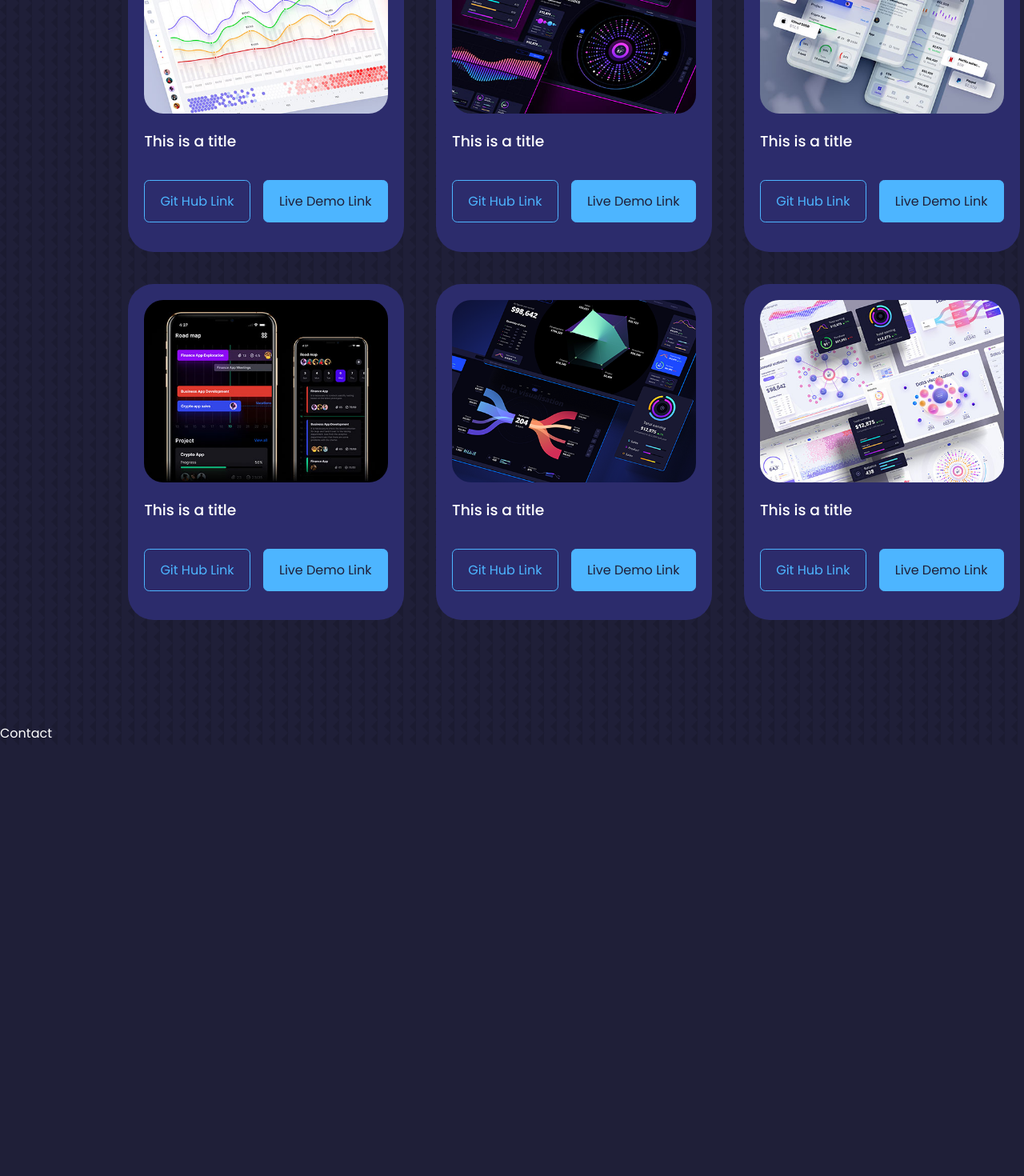
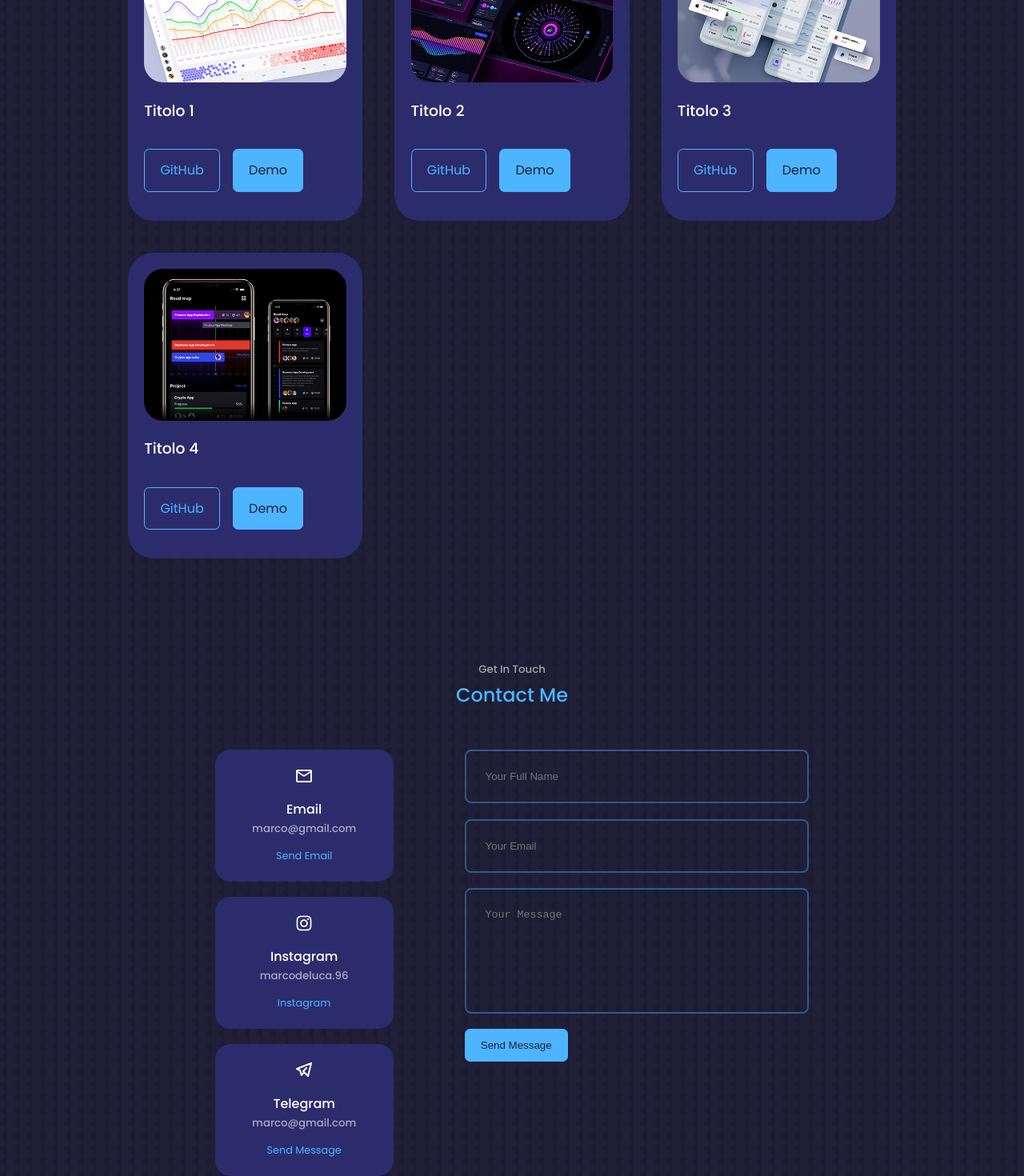
Before and after one commit to marcodeluca96/marcodeluca96.github.io, a React (Create React App) app: page / in a window 1280 px wide. Shown: the part 2876-4346 px from the top of the page at 80% size. Before the commit the page ends 3807 px from the top, so only its background shows below. Built offline with nearby package versions, Linux system fonts and the light colour scheme.

Commit message:
contact comp

```diff
--- /dev/null
+++ b/src/assets/data.js
@@ -0,0 +1,35 @@
+import IMG1 from './portfolio1.jpg';
+import IMG2 from './portfolio2.jpg';
+import IMG3 from './portfolio3.jpg';
+import IMG4 from './portfolio4.jpg';
+
+export const portfolioData = [
+  {
+    id: 1,
+    image: IMG1,
+    title: 'Titolo 1',
+    github: 'url',
+    demo: 'url',
+  },
+  {
+    id: 2,
+    image: IMG2,
+    title: 'Titolo 2',
+    github: 'url',
+    demo: 'url',
+  },
+  {
+    id: 3,
+    image: IMG3,
+    title: 'Titolo 3',
+    github: 'url',
+    demo: 'url',
+  },
+  {
+    id: 4,
+    image: IMG4,
+    title: 'Titolo 4',
+    github: 'url',
+    demo: 'url',
+  },
+];
--- a/src/components/contact/Contact.js
+++ b/src/components/contact/Contact.js
@@ -1,8 +1,56 @@
 import React from 'react';
 import './contact.css';
+import { MdOutlineEmail } from 'react-icons/md';
+import { AiOutlineInstagram } from 'react-icons/ai';
+import { TbBrandTelegram } from 'react-icons/tb';
 
 const Contact = () => {
-  return <section id='contact'>Contact</section>;
+  return (
+    <section id='contact'>
+      <h5>Get In Touch</h5>
+      <h2>Contact Me</h2>
+      <div className='container contact__container'>
+        <div className='contact__options'>
+          <article className='contact__option'>
+            <MdOutlineEmail className='contact__option-icon' />
+            <h4>Email</h4>
+            <h5>marco@gmail.com</h5>
+            <a href='malito:sa'>Send Email</a>
+          </article>
+          <article className='contact__option'>
+            <AiOutlineInstagram className='contact__option-icon' />
+            <h4>Instagram</h4>
+            <h5>marcodeluca.96</h5>
+            <a href='ksjad'>Instagram</a>
+          </article>
+          <article className='contact__option'>
+            <TbBrandTelegram className='contact__option-icon' />
+            <h4>Telegram</h4>
+            <h5>marco@gmail.com</h5>
+            <a href='malito:sa'>Send Message</a>
+          </article>
+        </div>
+        <form action=''>
+          <input
+            type='text'
+            name='name'
+            placeholder='Your Full Name'
+            required
+          />
+          <input type='email' name='email' placeholder='Your Email' required />
+          <textarea
+            name='message'
+            rows={7}
+            placeholder='Your Message'
+            required
+          />
+          <button type='submit' className='btn btn-primary'>
+            Send Message
+          </button>
+        </form>
+      </div>
+    </section>
+  );
 };
 
 export default Contact;
--- a/src/components/contact/contact.css
+++ b/src/components/contact/contact.css
@@ -0,0 +1,75 @@
+.container.contact__container {
+  width: 58%;
+  display: grid;
+  grid-template-columns: 30% 58%;
+  gap: 12%;
+}
+
+.contact__options {
+  display: flex;
+  flex-direction: column;
+  gap: 1.2rem;
+}
+
+.contact__option {
+  background: var(--color-bg-variant);
+  padding: 1.2rem;
+  border-radius: 1.2rem;
+  text-align: center;
+  border: 1px solid transparent;
+  transition: var(--transition);
+}
+
+.contact__option:hover {
+  background: transparent;
+  border-color: var(--color-primary-variant);
+}
+
+.contact__option-icon {
+  font-size: 1.5rem;
+  margin-bottom: 0.5rem;
+}
+
+.contact__option a {
+  margin-top: 0.7rem;
+  display: inline-block;
+  font-size: 0.8rem;
+}
+
+.contact__option h5 {
+  color: var(--color-light);
+}
+
+form {
+  display: flex;
+  flex-direction: column;
+  gap: 1.2rem;
+}
+
+input,
+textarea {
+  width: 100%;
+  padding: 1.5rem;
+  border-radius: 0.5rem;
+  background: transparent;
+  border: 2px solid var(--color-primary-variant);
+  resize: none;
+  color: var(--color-white);
+}
+
+/*============= MEDIA QUERIES (MEDIUM DEVICES) =============*/
+
+@media screen and (max-width: 1024px) {
+  .container.contact__container {
+    grid-template-columns: 1fr;
+    gap: 2rem;
+  }
+}
+
+/*============= MEDIA QUERIES (SMALL DEVICES) =============*/
+
+@media screen and (max-width: 600px) {
+  .container.contact__container {
+    width: var(--container-width-sm);
+  }
+}
--- a/src/components/portfolio/Portfolio.js
+++ b/src/components/portfolio/Portfolio.js
@@ -1,11 +1,6 @@
 import React from 'react';
 import './portfolio.css';
-import IMG1 from '../../assets/portfolio1.jpg';
-import IMG2 from '../../assets/portfolio2.jpg';
-import IMG3 from '../../assets/portfolio3.jpg';
-import IMG4 from '../../assets/portfolio4.jpg';
-import IMG5 from '../../assets/portfolio5.png';
-import IMG6 from '../../assets/portfolio6.jpg';
+import { portfolioData } from '../../assets/data';
 
 const Portfolio = () => {
   return (
@@ -13,96 +8,25 @@
       <h5>My Recent Work</h5>
       <h2>Portfolio</h2>
       <div className='container portfolio__container'>
+        {portfolioData.map((item) => {
+          return (
             <article className='portfolio__item'>
               <div className='portfolio__item-image'>
                 {/* eslint-disable-next-line */}
-            <img src={IMG1} alt='' />
+                <img src={item.image} alt='' />
               </div>
-          <h3>This is a title</h3>
+              <h3>{item.title}</h3>
               <div className='portfolio__item-cta'>
-            <a href='#myurl' className='btn'>
-              Git Hub Link
+                <a href={item.github} className='btn'>
+                  GitHub
                 </a>
-            <a href='#myurl' className='btn btn-primary'>
-              Live Demo Link
+                <a href={item.demo} className='btn btn-primary'>
+                  Demo
                 </a>
               </div>
             </article>
-        <article className='portfolio__item'>
-          <div className='portfolio__item-image'>
-            {/* eslint-disable-next-line */}
-            <img src={IMG2} alt='' />
-          </div>
-          <h3>This is a title</h3>
-          <div className='portfolio__item-cta'>
-            <a href='#myurl' className='btn'>
-              Git Hub Link
-            </a>
-            <a href='#myurl' className='btn btn-primary'>
-              Live Demo Link
-            </a>
-          </div>
-        </article>
-        <article className='portfolio__item'>
-          <div className='portfolio__item-image'>
-            {/* eslint-disable-next-line */}
-            <img src={IMG3} alt='' />
-          </div>
-          <h3>This is a title</h3>
-          <div className='portfolio__item-cta'>
-            <a href='#myurl' className='btn'>
-              Git Hub Link
-            </a>
-            <a href='#myurl' className='btn btn-primary'>
-              Live Demo Link
-            </a>
-          </div>
-        </article>
-        <article className='portfolio__item'>
-          <div className='portfolio__item-image'>
-            {/* eslint-disable-next-line */}
-            <img src={IMG4} alt='' />
-          </div>
-          <h3>This is a title</h3>
-          <div className='portfolio__item-cta'>
-            <a href='#myurl' className='btn'>
-              Git Hub Link
-            </a>
-            <a href='#myurl' className='btn btn-primary'>
-              Live Demo Link
-            </a>
-          </div>
-        </article>
-        <article className='portfolio__item'>
-          <div className='portfolio__item-image'>
-            {/* eslint-disable-next-line */}
-            <img src={IMG5} alt='' />
-          </div>
-          <h3>This is a title</h3>
-          <div className='portfolio__item-cta'>
-            <a href='#myurl' className='btn'>
-              Git Hub Link
-            </a>
-            <a href='#myurl' className='btn btn-primary'>
-              Live Demo Link
-            </a>
-          </div>
-        </article>
-        <article className='portfolio__item'>
-          <div className='portfolio__item-image'>
-            {/* eslint-disable-next-line */}
-            <img src={IMG6} alt='' />
-          </div>
-          <h3>This is a title</h3>
-          <div className='portfolio__item-cta'>
-            <a href='#myurl' className='btn'>
-              Git Hub Link
-            </a>
-            <a href='#myurl' className='btn btn-primary'>
-              Live Demo Link
-            </a>
-          </div>
-        </article>
+          );
+        })}
       </div>
     </section>
   );
```
Lines whose indentation alone changed are shown as unchanged.
